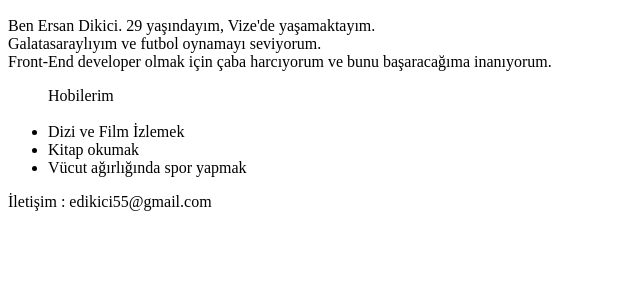
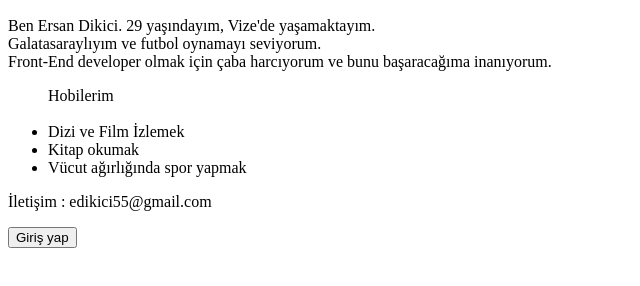
Before and after one commit to ErsanDkc/hakkimda, a plain HTML site: page index.html in a window 1280 px wide. Shown: the part 96-382 px from the top of the page, without its empty margins (0-640 px from the left). Drawn offline with Linux system fonts and the light colour scheme.

Commit message:
index.html degisti

```diff
--- a/index.html
+++ b/index.html
@@ -12,6 +12,8 @@
         <li>Vücut ağırlığında spor yapmak</li>
     </ul>
     <p>İletişim : edikici55@gmail.com </p>
+    <button>Giriş yap</button>
+
 
 
 
```
